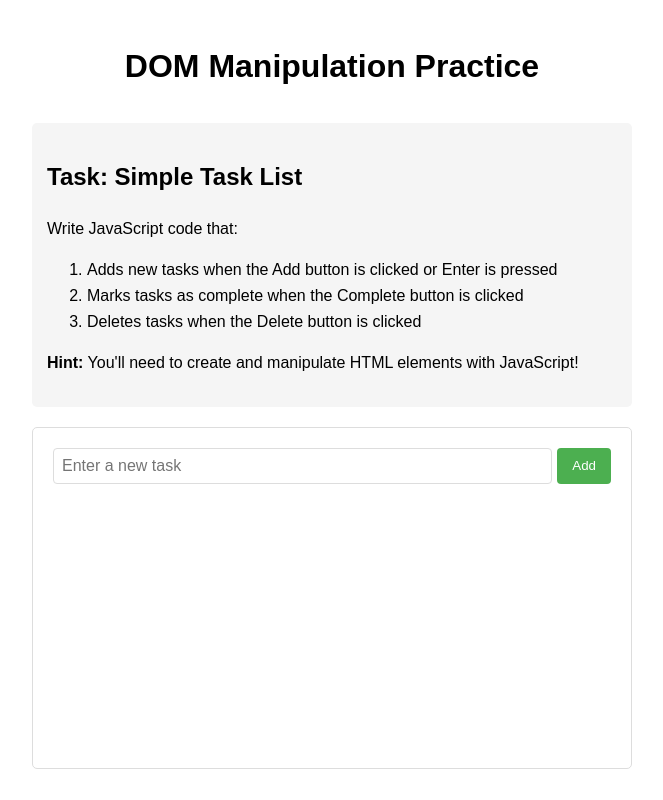
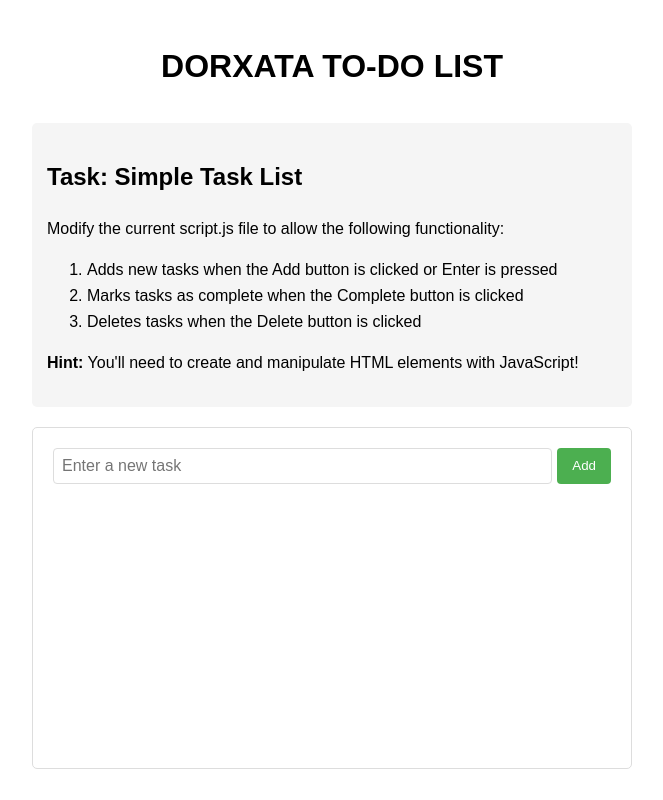
Before and after one commit to dtcm-dev/my-todo-list, a plain HTML site: page index.html in a window 1280 px wide. Shown: the whole page, without its empty margins (308-971 px from the left). Drawn offline with Linux system fonts and the light colour scheme.

Commit message:
Modify instructions

```diff
--- a/index.html
+++ b/index.html
@@ -7,11 +7,11 @@
     <link rel="stylesheet" href="styles.css">
 </head>
 <body>
-    <h1>DOM Manipulation Practice</h1>
+    <h1>DORXATA TO-DO LIST</h1>
 
     <div class="instructions">
         <h2>Task: Simple Task List</h2>
-        <p>Write JavaScript code that:</p>
+        <p>Modify the current script.js file to allow the following functionality:</p>
         <ol>
             <li>Adds new tasks when the Add button is clicked or Enter is pressed</li>
             <li>Marks tasks as complete when the Complete button is clicked</li>
```
